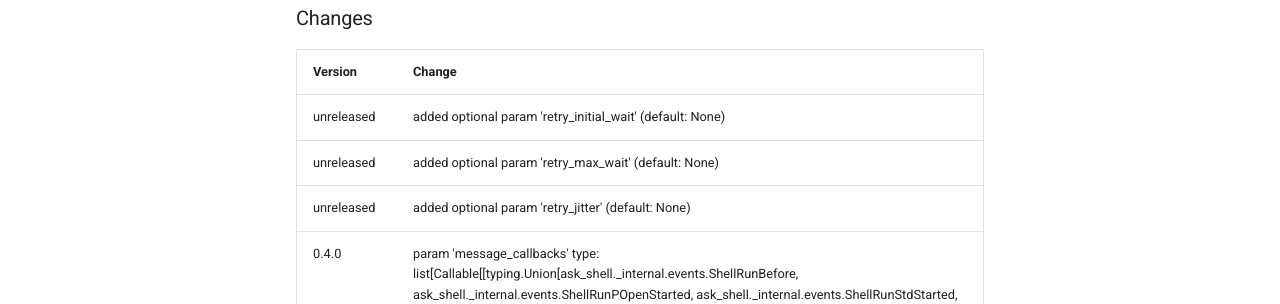
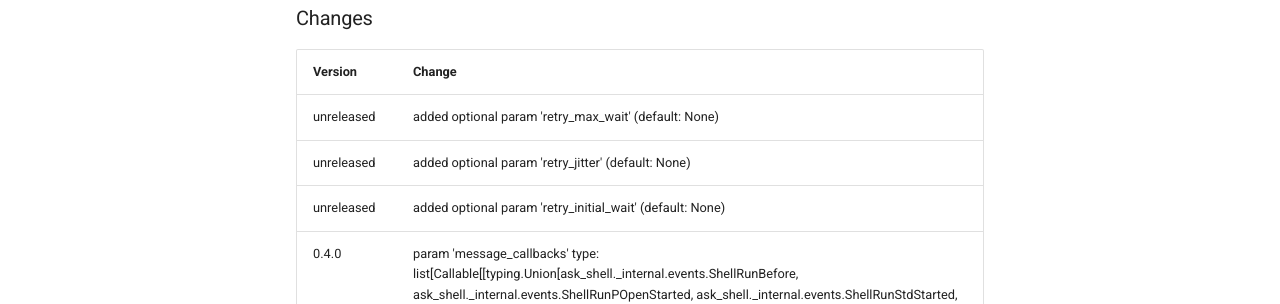
Before and after one commit to EspenAlbert/ask-shell, an MkDocs documentation site: the page built from docs/shell/run.md, in a window 1280 px wide and 939 px high. Shown: the part 450-754 px from the top of the window. Built offline with MkDocs 1.6.1 and Material for MkDocs 9.7.7, drawn with Linux system fonts in a browser that asks for light colours.

Commit message:
chore: regen

```diff
--- a/docs/shell/run.md
+++ b/docs/shell/run.md
@@ -16,9 +16,9 @@ def run(config: ShellConfig | str, *, allow_non_zero_exit: bool | None = None, a
 
 | Version | Change |
 |---------|--------|
-| unreleased | added optional param 'retry_initial_wait' (default: None) |
 | unreleased | added optional param 'retry_max_wait' (default: None) |
 | unreleased | added optional param 'retry_jitter' (default: None) |
+| unreleased | added optional param 'retry_initial_wait' (default: None) |
 | 0.4.0 | param 'message_callbacks' type: list[Callable[[typing.Union[ask_shell._internal.events.ShellRunBefore, ask_shell._internal.events.ShellRunPOpenStarted, ask_shell._internal.events.ShellRunStdStarted, ask_shell._internal.events.ShellRunStdReadError, ask_shell._internal.events.ShellRunStdOutput, ask_shell._internal.events.ShellRunRetryAttempt, ask_shell._internal.events.ShellRunAfter]], bool]] | None -> list[Callable[[ask_shell._internal.events.ShellRunBefore | ask_shell._internal.events.ShellRunPOpenStarted | ask_shell._internal.events.ShellRunStdStarted | ask_shell._internal.events.ShellRunStdReadError | ask_shell._internal.events.ShellRunStdOutput | ask_shell._internal.events.ShellRunRetryAttempt | ask_shell._internal.events.ShellRunAfter], bool]] | None |
 | 0.3.0 | Made public |
 <!-- === OK_EDIT: pkg-ext run_changes === -->
```
Also changed, not shown: docs/shell/run_and_wait.md (+1 -1 lines), 1 other file.
